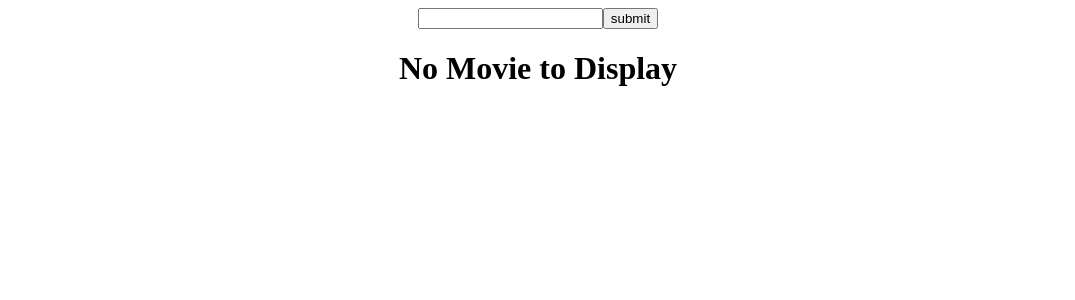
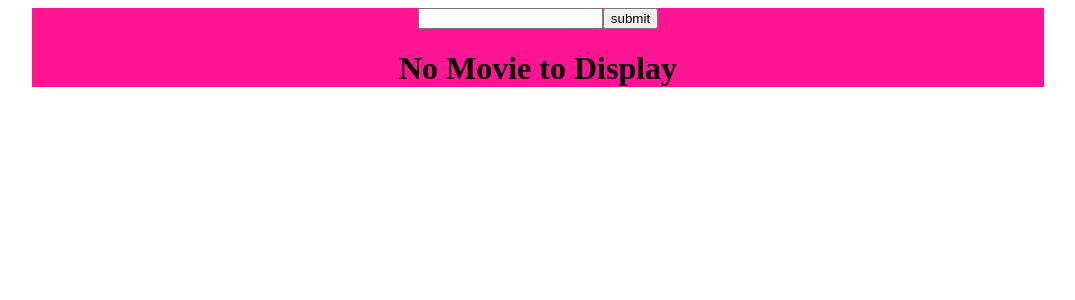
Before and after one commit to JeromeSax/Movie_app, a React (Create React App) app: page / in a window 1280 px wide. Shown: the top 300 px of the page, without its empty margins (102-1177 px from the left). Built offline with nearby package versions, Linux system fonts and the light colour scheme; no server answers.

Commit message:
styles folder added along with name changes

```diff
--- a/src/App.jsx
+++ b/src/App.js
@@ -7,6 +7,7 @@ const Container = styled.div`
   width: 80%;
   margin: auto;
   text-align: center;
+  background-color: #FF1493;
 `
 
 function App() {
--- /dev/null
+++ b/src/components/styles/Button.styled.jsx
@@ -0,0 +1,5 @@
+import styled from "styled-components";
+
+export const Button = styled.button`
+    color: #679;
+`
```
Also changed, not shown: src/components/Footer.js (added), src/components/Form.js (renamed from src/components/Form.jsx), src/components/MovieDisplay.js (renamed from src/components/MovieDisplay.jsx).
